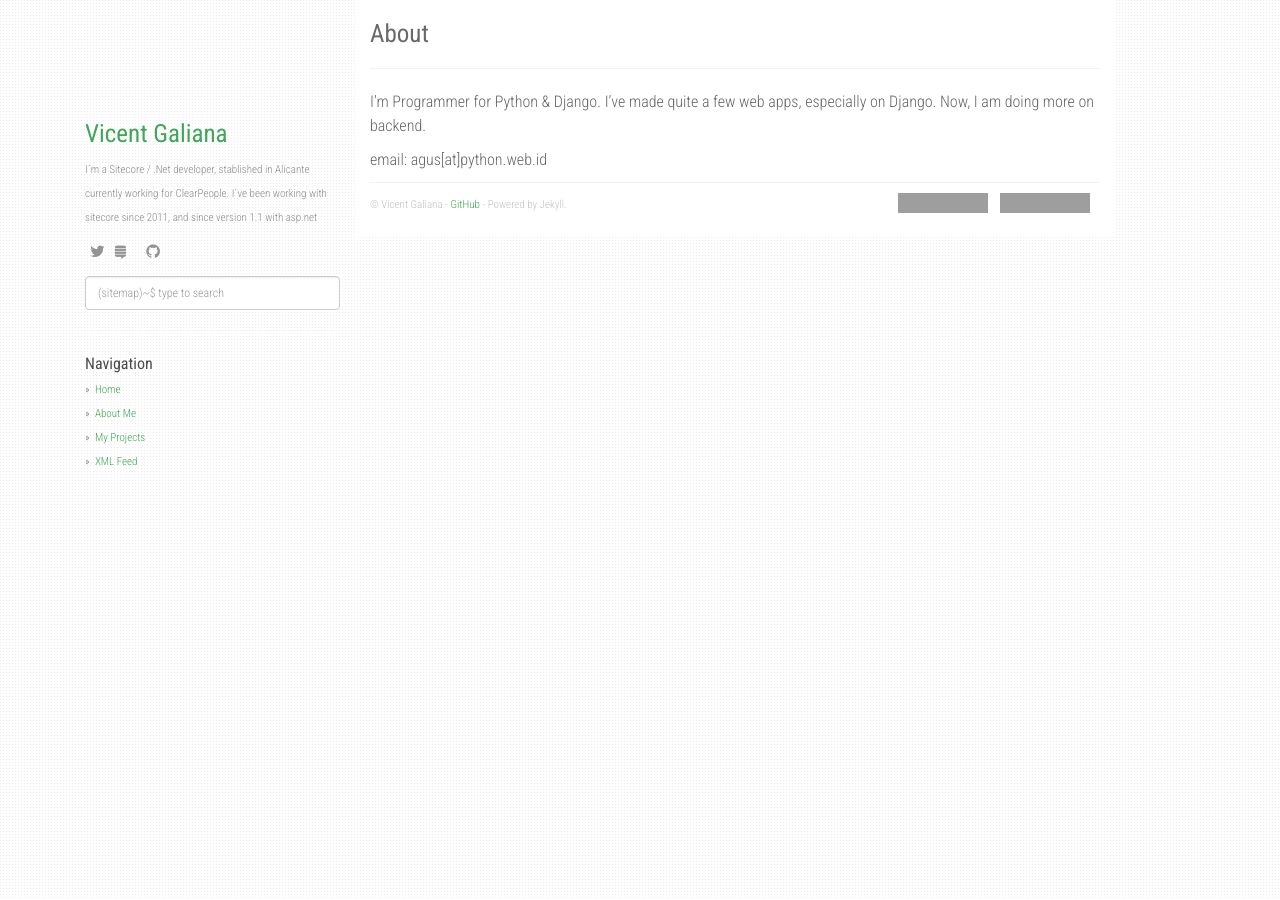
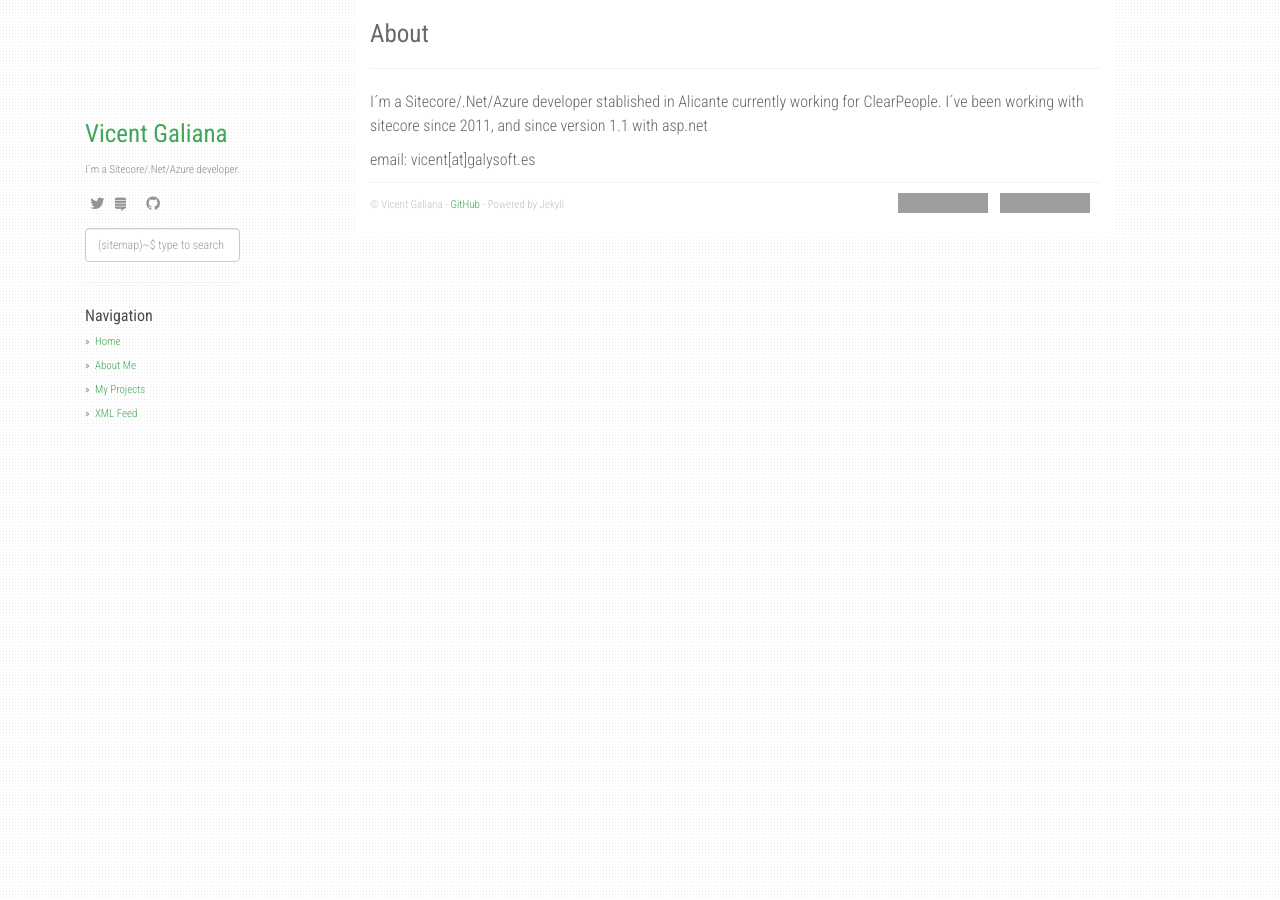
Before and after one commit to galiana/galiana.github.io, a Jekyll site: the page built from about.md, in a window 1280 px wide. Built offline with Jekyll 4.4.1, drawn with Linux system fonts in a browser that asks for light colours; nearby versions of some CDN libraries; grey boxes are pictures that could not be loaded.

Commit message:
Update abaout

```diff
--- a/_config.yml
+++ b/_config.yml
@@ -2,7 +2,7 @@
 description: .Net, Sitecore and zure developer /architect
 author: Vicent Galiana
 github: https://github.com/galiana
-about: I´m a Sitecore / .Net developer, stablished in Alicante currently working for ClearPeople. I´ve been working with sitecore since 2011, and since version 1.1 with asp.net
+about: I´m a Sitecore/.Net/Azure developer.
 disqus_shortname: vicent-dev
 google_analytics: UA-19087757-1
 
--- a/about.md
+++ b/about.md
@@ -4,6 +4,6 @@
 permalink: /about/
 ---
 
-I'm Programmer for Python & Django. I've made quite a few web apps, especially on Django. Now, I am doing more on backend.
+I´m a Sitecore/.Net/Azure developer stablished in Alicante currently working for ClearPeople. I´ve been working with sitecore since 2011, and since version 1.1 with asp.net
 
-email: agus[at]python.web.id
+email: vicent[at]galysoft.es
```
